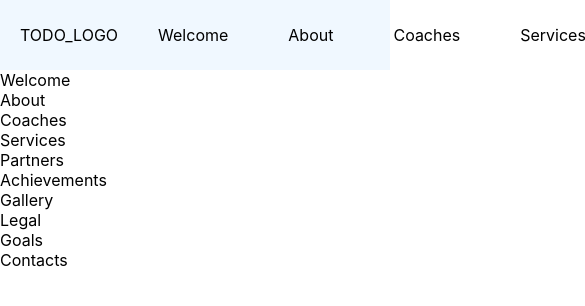
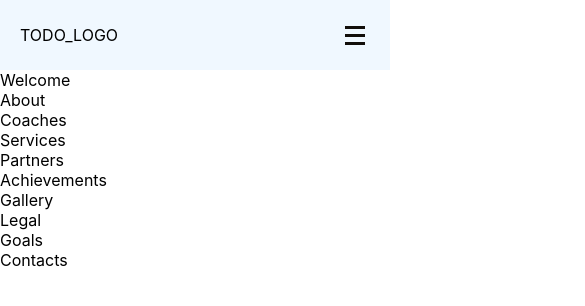
Before and after one commit to ymumberson/Handball-Club-Portfolio, a React (Create React App) app: page / in a window 390 px wide. Shown: the top 306 px of the page, 585 px wide, since content can reach past the window. Built offline with nearby package versions, Linux system fonts and the light colour scheme.

Commit message:
Finished styling the navbar

```diff
--- a/src/App.css
+++ b/src/App.css
@@ -69,6 +69,52 @@
   transition: background-color 0.15s, font-weight 0.15s;
 }
 
-/* .navMenuText:hover {
-  background-color: rgb(173, 217, 255);
-} */
+
+/* These CSS styles only apply to small screens */
+@media screen and (max-width: 780px){
+  .hamburger {
+    display: block;
+    cursor: pointer;
+  }
+
+  .bar {
+    background-color: #120f0b;
+    width: 20px;
+    height: 3px;
+    display: block;
+    margin: 5px;
+    -webkit-transition: 0.3s ease-in-out;
+    transition: 0.3s ease-in-out;
+  }
+
+  .hamburger.active .bar:nth-child(2){
+    opacity: 0;
+  }
+  .hamburger.active .bar:nth-child(1){
+    transform: translateY(8px) rotate(45deg);
+  }
+  .hamburger.active .bar:nth-child(3){
+    transform: translateY(-8px) rotate(-45deg);
+  }
+
+  .navMenu {
+    position: absolute;
+    flex-direction: column;
+    gap: 0;
+    top: 70px;
+    left: -100%;
+    text-align: start;
+    width: 100%;
+    transition: 0.7s ease-in-out;
+    background-color: aliceblue;
+    padding: 10px;
+  }
+
+  .navMenu.active {
+    left: 0;
+  }
+
+  .navMenu li {
+    margin: 16px 0;
+  }
+}
--- a/src/components/Navbar.jsx
+++ b/src/components/Navbar.jsx
@@ -19,15 +19,20 @@ const Navbar = () => {
       <header>
         <nav className="navbar">
           <a href="#welcome" className="navMenuText">TODO_LOGO</a>
-          <ul className="navMenu">
+          <ul className={`navMenu ${isActive ? "active" : ""}`} >
             {navLinks.map((link) => {
               return (
-                <li key={link.id}>
+                <li key={link.id} onClick={removeActive}>
                   <a href={`#${link.id}`} className="navMenuText">{link.title}</a>
                 </li>
               );
             })}
           </ul>
+          <div className={`hamburger ${isActive ? "active" : ""}`} onClick={toggleActiveClass}>
+            <span className="bar"></span>
+            <span className="bar"></span>
+            <span className="bar"></span>
+          </div>
         </nav>
       </header>
     </div>
--- a/src/constants/index.js
+++ b/src/constants/index.js
@@ -21,24 +21,24 @@ export const navLinks = [
         id: "partners",
         title: bulgarian ? "Партньори" : "Partners",
     },
-    // {
-    //     id: "achievements",
-    //     title: bulgarian ? "Постижения" : "Achievements",
-    // },
-    // {
-    //     id: "gallery",
-    //     title: bulgarian ? "Галерия" : "Gallery",
-    // },
+    {
+        id: "achievements",
+        title: bulgarian ? "Постижения" : "Achievements",
+    },
+    {
+        id: "gallery",
+        title: bulgarian ? "Галерия" : "Gallery",
+    },
     // {
     //     id: "legal",
     //     title: bulgarian ? "Legal" : "Legal",
     // },
-    // {
-    //     id: "goals",
-    //     title: bulgarian ? "Цели" : "Goals",
-    // },
-    // {
-    //     id: "contacts",
-    //     title: bulgarian ? "Контакти" : "Contacts",
-    // },
+    {
+        id: "goals",
+        title: bulgarian ? "Цели" : "Goals",
+    },
+    {
+        id: "contacts",
+        title: bulgarian ? "Контакти" : "Contacts",
+    },
 ]
```
